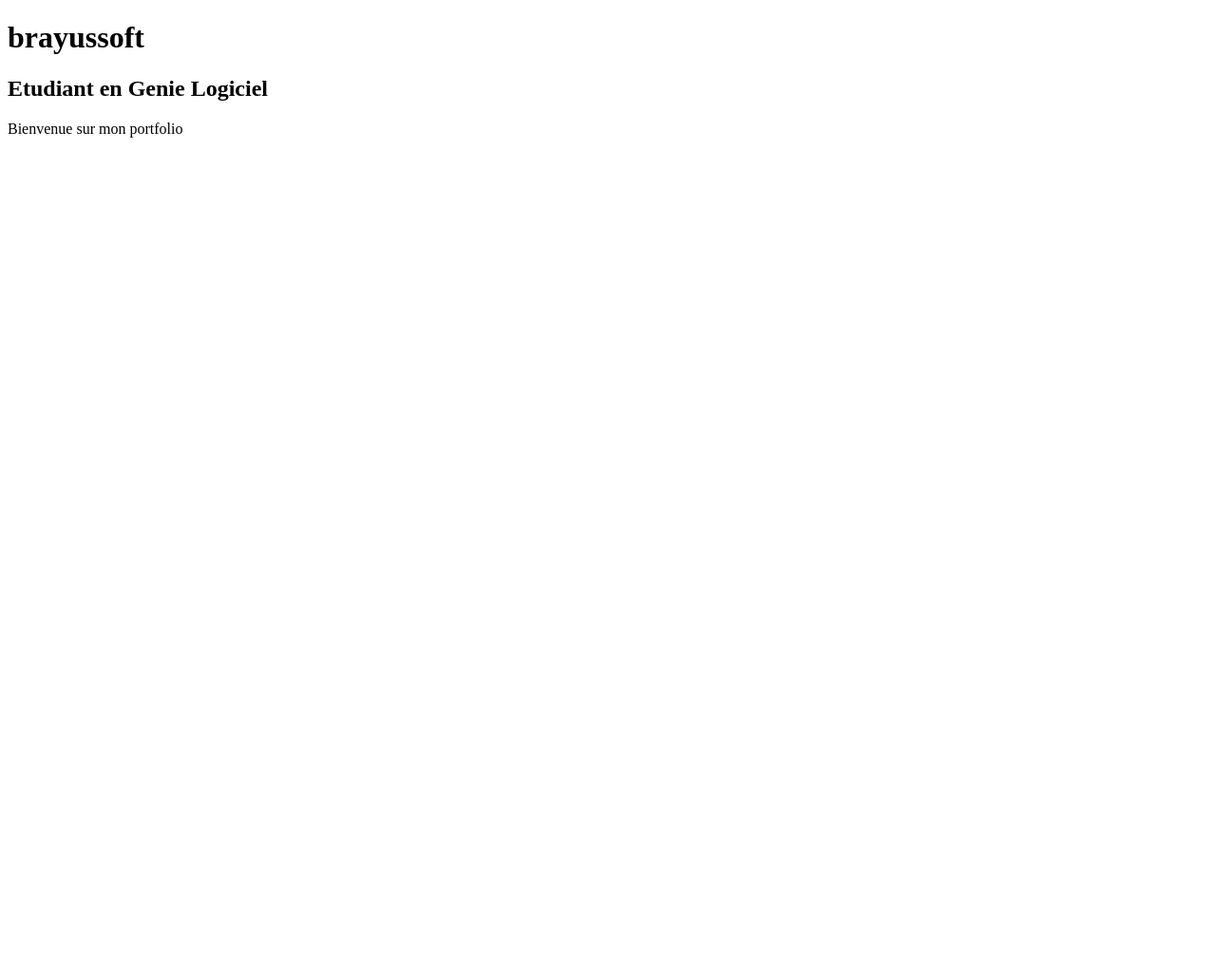
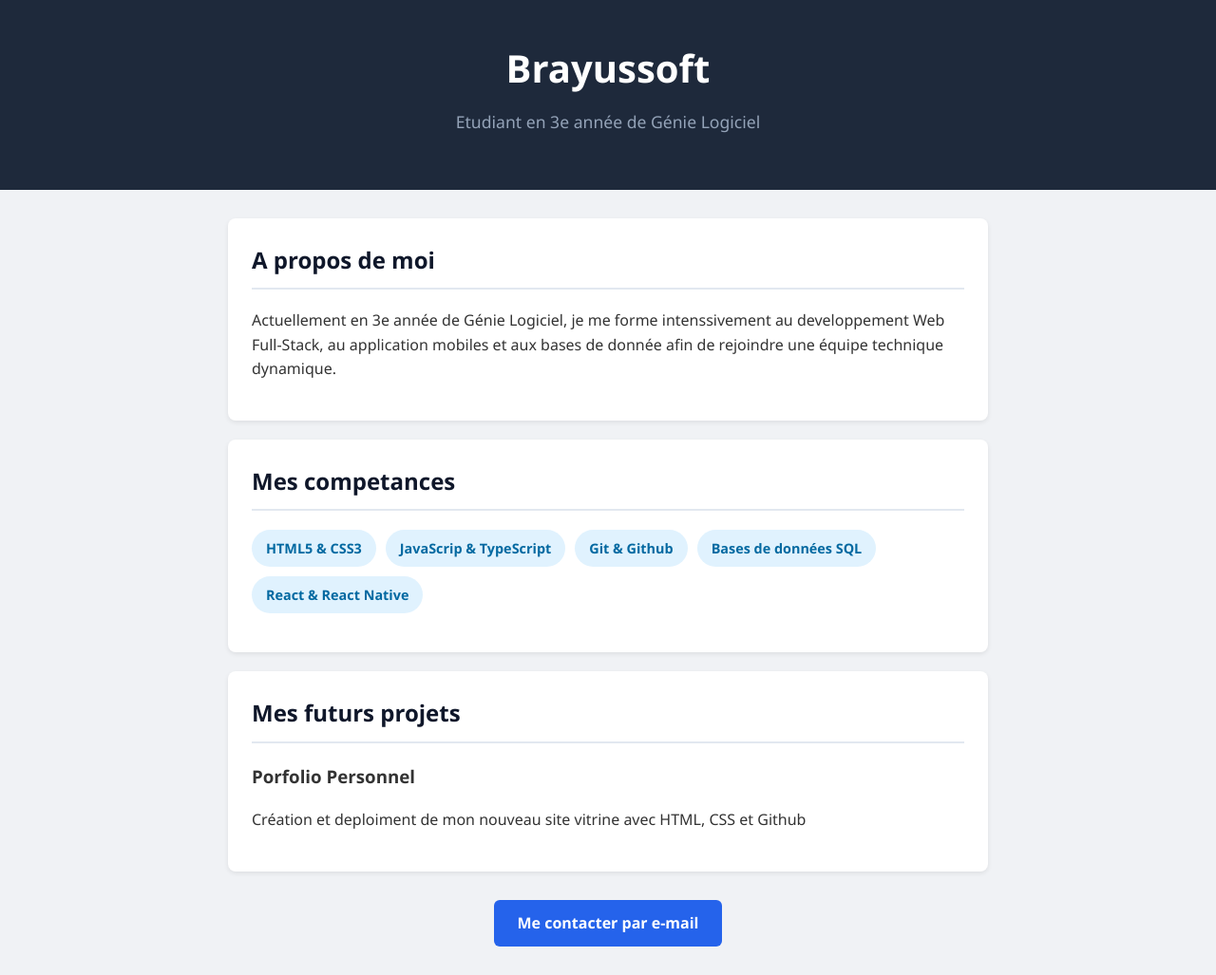
Before and after one commit to brayussoft/mon-porfolio, a plain HTML site: page index.html in a window 1280 px wide. Shown: the whole page at 95% size. Before the commit the page ends 800 px from the top, so only its background shows below. Drawn offline with Linux system fonts and the light colour scheme.

Commit message:
Ajout du design CSS et des sections

```diff
--- a/index.html
+++ b/index.html
@@ -1,14 +1,42 @@
 <!DOCTYPE html>
-<html lang="en">
-<head>
-    <meta charset="UTF-8">
-    <meta name="viewport" content="width=device-width, initial-scale=1.0">
-    <title>Document</title>
-</head>
-<body>
-    <h1>brayussoft</h1>
-    <h2>Etudiant en Genie Logiciel</h2>
-    <p>Bienvenue sur mon portfolio</p>
+<html lang="fr">
+    <head>
+        <meta charset="UTF-8">
+        <meta name="viewport" content="widt=device-width, initial-scale=1.0">
+        <title>Brayussoft - Porfolio Developpeur</title>
+        <link rel="stylesheet" href="style.css">
+    </head>
+    <body>
 
-</body>
+        <header>
+            <h1>Brayussoft</h1>
+            <p class="sous-titre">Etudiant en 3e année de Génie Logiciel</p>
+        </header>
+
+        <main>
+            <section class="carte">
+                <h2>A propos de moi</h2>
+                <p>Actuellement en 3e année de Génie Logiciel, je me forme intenssivement au developpement Web Full-Stack, au application mobiles et aux bases de donnée afin de rejoindre une équipe technique dynamique.</p>
+            </section>
+            <section class="carte">
+                <h2> Mes competances</h2>
+                <ul class="liste-competences">
+                    <li>HTML5 & CSS3</li>
+                    <li>JavaScrip & TypeScript</li>
+                    <li>Git & Github</li>
+                    <li>Bases de données SQL</li>
+                    <li>React & React Native</li>
+                </ul>
+            </section>
+
+            <section class="carte">
+                <h2>Mes futurs projets</h2>
+                <h3>Porfolio Personnel</h3>
+                <p>Création et deploiment de mon nouveau site vitrine avec HTML, CSS et Github</p>
+            </section>
+            <div class="zone-contact">
+                <a href="mailto:sankibra04@gmail.com" class="bouton">Me contacter par e-mail</a>
+            </div>
+        </main>
+    </body>
 </html>
--- /dev/null
+++ b/style.css
@@ -0,0 +1,89 @@
+/* Style global de la page */
+body {
+    font-family: 'Segoe UI', Tahoma, Geneva, Verdana, sans-serif;
+    background-color: #f0f2f5;
+    color: #333333;
+    margin: 0;
+    padding: 0;
+    line-height: 1.6;
+}
+
+/* En-tête bleu foncé */
+header {
+    background-color: #1e293b;
+    color: #ffffff;
+    text-align: center;
+    padding: 40px 20px;
+}
+
+header h1 {
+    margin: 0;
+    font-size: 2.5rem;
+}
+
+.sous-titre {
+    color: #94a3b8;
+    font-size: 1.1rem;
+    margin-top: 10px;
+}
+
+/* Conteneur principal centré */
+main {
+    max-width: 800px;
+    margin: 30px auto;
+    padding: 0 20px;
+}
+
+/* Cartes blanches pour chaque section */
+.carte {
+    background-color: #ffffff;
+    padding: 25px;
+    margin-bottom: 20px;
+    border-radius: 8px;
+    box-shadow: 0 2px 5px rgba(0, 0, 0, 0.08);
+}
+
+.carte h2 {
+    color: #0f172a;
+    border-bottom: 2px solid #e2e8f0;
+    padding-bottom: 10px;
+    margin-top: 0;
+}
+
+/* Badges pour les compétences */
+.liste-competences {
+    list-style: none;
+    padding: 0;
+    display: flex;
+    flex-wrap: wrap;
+    gap: 10px;
+}
+
+.liste-competences li {
+    background-color: #e0f2fe;
+    color: #0369a1;
+    padding: 8px 15px;
+    border-radius: 20px;
+    font-weight: bold;
+    font-size: 0.9rem;
+}
+
+/* Bouton de contact */
+.zone-contact {
+    text-align: center;
+    margin-top: 30px;
+}
+
+.bouton {
+    display: inline-block;
+    background-color: #2563eb;
+    color: #ffffff;
+    text-decoration: none;
+    padding: 12px 25px;
+    border-radius: 6px;
+    font-weight: bold;
+}
+
+.bouton:hover {
+    background-color: #1d4ed8;
+}
```
